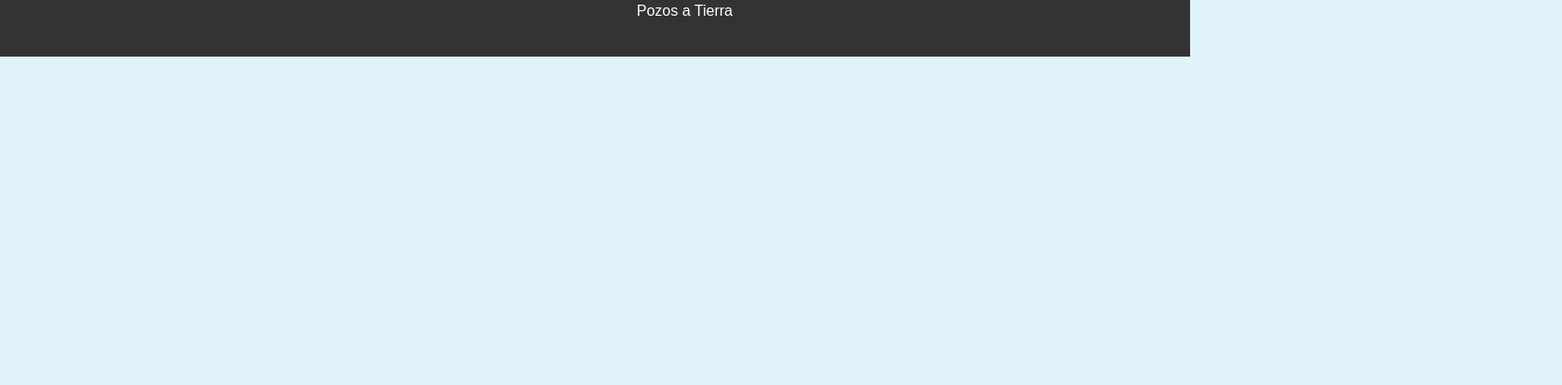
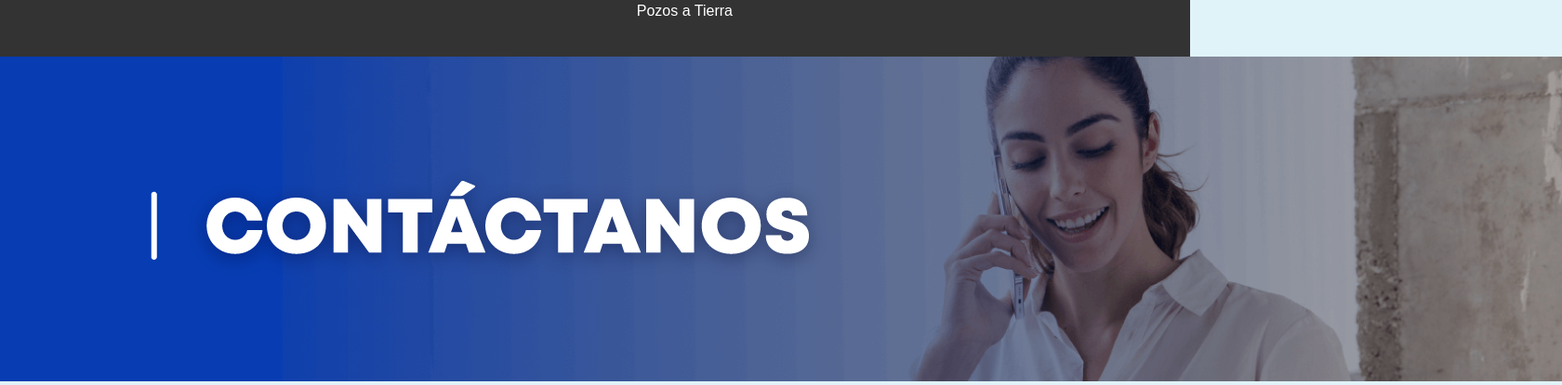
Before and after one commit to ariarisen/VCA-Web-Desplegado, a plain HTML site: page contacto.html in a window 1280 px wide. Shown: the part 1814-2229 px from the top of the page at 93% size, 1680 px wide, since content can reach past the window. Before the commit the page ends 1875 px from the top, so only its background shows below. Drawn offline with nearby package versions, Linux system fonts and the light colour scheme.

Commit message:
actualización

```diff
--- a/contacto.html
+++ b/contacto.html
@@ -134,6 +134,10 @@
     </div>
 </section>
 
+<secction class="seccion-banner-inicio">
+    <img src="imagenes/contacto/banner.png">
+</secction>
+
     <script src="contacto/formulario.js"></script>
 
     <script>
```
